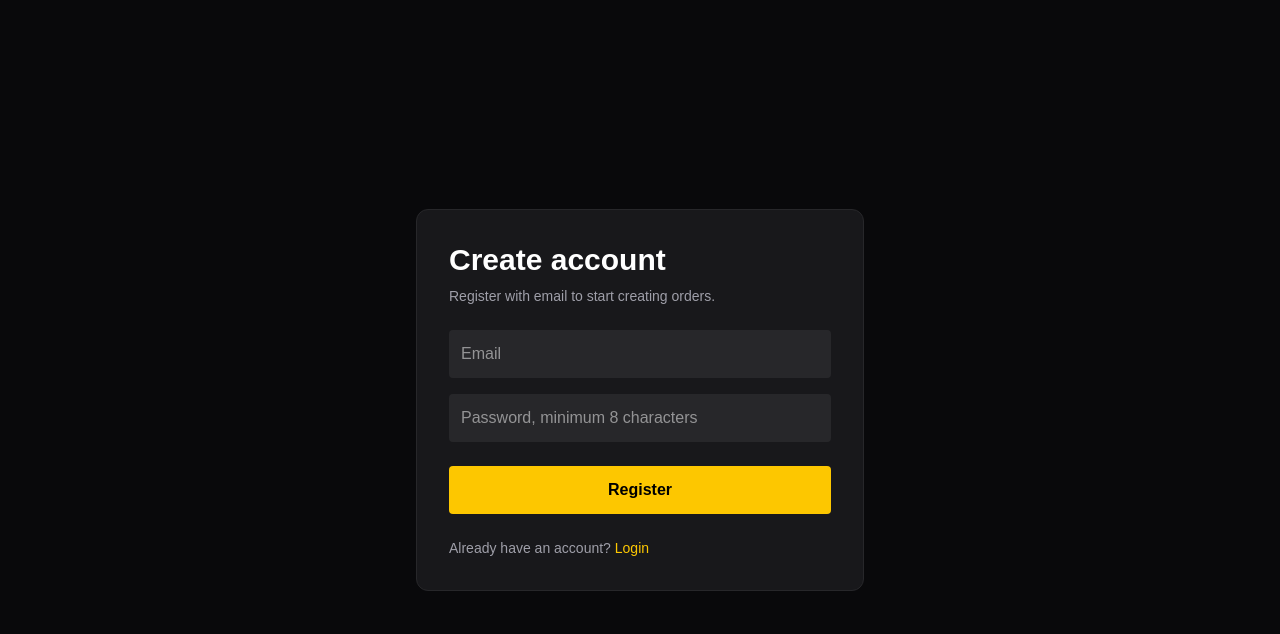
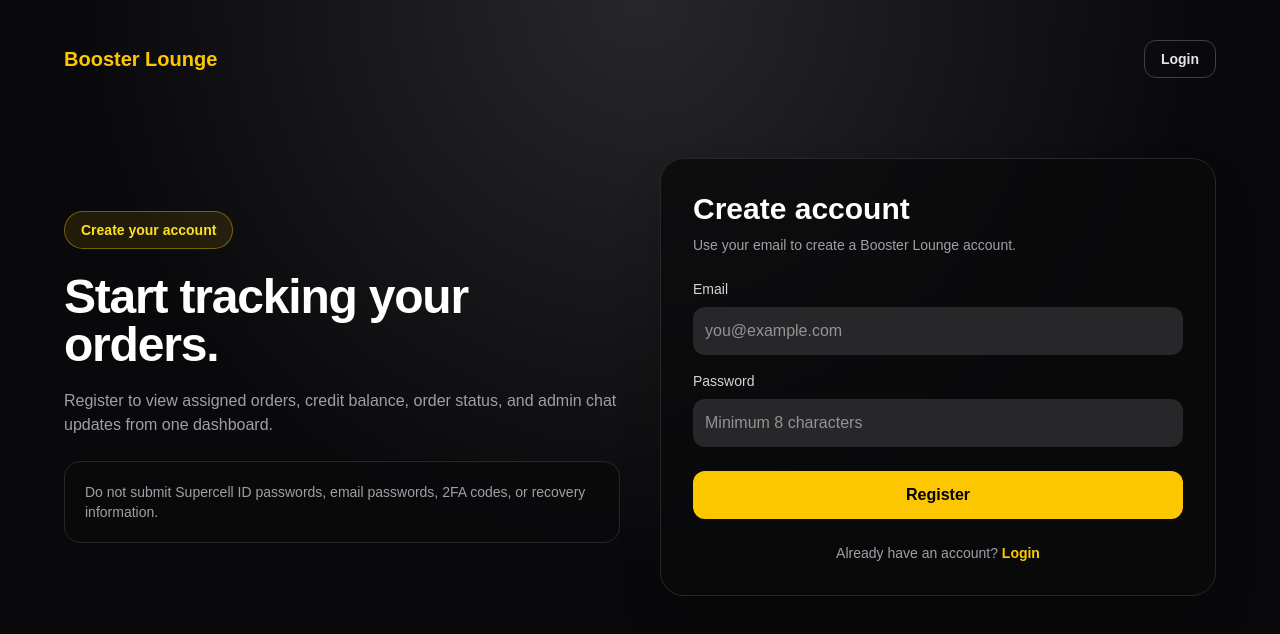
Before and after one commit to Yaohan0/booster-lounge, a Next.js app: page /register in a window 1280 px wide. Shown: the top 634 px of the page. Built offline with nearby package versions, Linux system fonts and the light colour scheme; no server answers.

Commit message:
Improve login and register UI

```diff
--- a/app/login/page.tsx
+++ b/app/login/page.tsx
@@ -46,45 +46,81 @@ export default function LoginPage() {
   }
 
   return (
-    <main className="flex min-h-screen items-center justify-center bg-zinc-950 px-6 text-white">
+    <main className="min-h-screen bg-[radial-gradient(circle_at_top,_#27272a,_#09090b_55%)] px-6 py-10 text-white">
+      <nav className="mx-auto flex max-w-6xl items-center justify-between">
+        <Link href="/" className="text-xl font-bold text-yellow-400">
+          Booster Lounge
+        </Link>
+
+        <Link
+          href="/register"
+          className="rounded-xl bg-yellow-400 px-4 py-2 text-sm font-bold text-black hover:bg-yellow-300"
+        >
+          Create Account
+        </Link>
+      </nav>
+
+      <section className="mx-auto mt-20 grid max-w-6xl items-center gap-10 lg:grid-cols-2">
+        <div>
+          <p className="inline-flex rounded-full border border-yellow-400/40 bg-yellow-400/10 px-4 py-2 text-sm font-semibold text-yellow-300">
+            Welcome back
+          </p>
+
+          <h1 className="mt-6 text-5xl font-bold tracking-tight">
+            Login to your dashboard.
+          </h1>
+
+          <p className="mt-5 max-w-xl text-zinc-400">
+            Track assigned orders, view credit balance, and continue admin/user
+            chat from your account.
+          </p>
+        </div>
+
         <form
           onSubmit={handleLogin}
-        className="w-full max-w-md rounded-xl border border-zinc-800 bg-zinc-900 p-8"
+          className="rounded-3xl border border-zinc-800 bg-zinc-950/80 p-8 shadow-2xl"
         >
-        <h1 className="text-3xl font-bold">Login</h1>
+          <h2 className="text-3xl font-bold">Login</h2>
           <p className="mt-2 text-sm text-zinc-400">
-          Access your Booster Lounge dashboard.
+            Enter your email and password to continue.
           </p>
 
+          <label className="mt-6 block text-sm font-medium text-zinc-300">
+            Email
+          </label>
           <input
-          className="mt-6 w-full rounded bg-zinc-800 p-3 outline-none focus:ring-2 focus:ring-yellow-400"
+            className="mt-2 w-full rounded-xl bg-zinc-800 p-3 outline-none focus:ring-2 focus:ring-yellow-400"
             type="email"
-          placeholder="Email"
+            placeholder="you@example.com"
             value={email}
             onChange={(e) => setEmail(e.target.value)}
             required
           />
 
+          <label className="mt-4 block text-sm font-medium text-zinc-300">
+            Password
+          </label>
           <input
-          className="mt-4 w-full rounded bg-zinc-800 p-3 outline-none focus:ring-2 focus:ring-yellow-400"
+            className="mt-2 w-full rounded-xl bg-zinc-800 p-3 outline-none focus:ring-2 focus:ring-yellow-400"
             type="password"
-          placeholder="Password"
+            placeholder="Your password"
             value={password}
             onChange={(e) => setPassword(e.target.value)}
             required
           />
 
-        <button className="mt-6 w-full rounded bg-yellow-400 p-3 font-bold text-black">
+          <button className="mt-6 w-full rounded-xl bg-yellow-400 p-3 font-bold text-black hover:bg-yellow-300">
             Login
           </button>
 
-        <p className="mt-6 text-sm text-zinc-400">
+          <p className="mt-6 text-center text-sm text-zinc-400">
             No account?{" "}
-          <Link href="/register" className="text-yellow-400">
+            <Link href="/register" className="font-semibold text-yellow-400">
               Register
             </Link>
           </p>
         </form>
+      </section>
     </main>
   );
 }
--- a/app/register/page.tsx
+++ b/app/register/page.tsx
@@ -32,48 +32,93 @@ export default function RegisterPage() {
   }
 
   return (
-    <main className="flex min-h-screen items-center justify-center bg-zinc-950 px-6 text-white">
+    <main className="min-h-screen bg-[radial-gradient(circle_at_top,_#27272a,_#09090b_55%)] px-6 py-10 text-white">
+      <nav className="mx-auto flex max-w-6xl items-center justify-between">
+        <Link href="/" className="text-xl font-bold text-yellow-400">
+          Booster Lounge
+        </Link>
+
+        <Link
+          href="/login"
+          className="rounded-xl border border-zinc-700 px-4 py-2 text-sm font-semibold text-zinc-200 hover:bg-zinc-900"
+        >
+          Login
+        </Link>
+      </nav>
+
+      <section className="mx-auto mt-20 grid max-w-6xl items-center gap-10 lg:grid-cols-2">
+        <div>
+          <p className="inline-flex rounded-full border border-yellow-400/40 bg-yellow-400/10 px-4 py-2 text-sm font-semibold text-yellow-300">
+            Create your account
+          </p>
+
+          <h1 className="mt-6 text-5xl font-bold tracking-tight">
+            Start tracking your orders.
+          </h1>
+
+          <p className="mt-5 max-w-xl text-zinc-400">
+            Register to view assigned orders, credit balance, order status, and
+            admin chat updates from one dashboard.
+          </p>
+
+          <div className="mt-6 rounded-2xl border border-zinc-800 bg-zinc-950/70 p-5 text-sm text-zinc-400">
+            Do not submit Supercell ID passwords, email passwords, 2FA codes, or
+            recovery information.
+          </div>
+        </div>
+
         <form
           onSubmit={handleRegister}
-        className="w-full max-w-md rounded-xl border border-zinc-800 bg-zinc-900 p-8"
+          className="rounded-3xl border border-zinc-800 bg-zinc-950/80 p-8 shadow-2xl"
         >
-        <h1 className="text-3xl font-bold">Create account</h1>
+          <h2 className="text-3xl font-bold">Create account</h2>
           <p className="mt-2 text-sm text-zinc-400">
-          Register with email to start creating orders.
+            Use your email to create a Booster Lounge account.
           </p>
 
+          <label className="mt-6 block text-sm font-medium text-zinc-300">
+            Email
+          </label>
           <input
-          className="mt-6 w-full rounded bg-zinc-800 p-3 outline-none focus:ring-2 focus:ring-yellow-400"
+            className="mt-2 w-full rounded-xl bg-zinc-800 p-3 outline-none focus:ring-2 focus:ring-yellow-400"
             type="email"
-          placeholder="Email"
+            placeholder="you@example.com"
             value={email}
             onChange={(e) => setEmail(e.target.value)}
             required
           />
 
+          <label className="mt-4 block text-sm font-medium text-zinc-300">
+            Password
+          </label>
           <input
-          className="mt-4 w-full rounded bg-zinc-800 p-3 outline-none focus:ring-2 focus:ring-yellow-400"
+            className="mt-2 w-full rounded-xl bg-zinc-800 p-3 outline-none focus:ring-2 focus:ring-yellow-400"
             type="password"
-          placeholder="Password, minimum 8 characters"
+            placeholder="Minimum 8 characters"
             value={password}
             onChange={(e) => setPassword(e.target.value)}
             required
             minLength={8}
           />
 
-        <button className="mt-6 w-full rounded bg-yellow-400 p-3 font-bold text-black">
+          <button className="mt-6 w-full rounded-xl bg-yellow-400 p-3 font-bold text-black hover:bg-yellow-300">
             Register
           </button>
 
-        {message && <p className="mt-4 text-sm text-zinc-300">{message}</p>}
+          {message && (
+            <div className="mt-4 rounded-xl border border-zinc-800 bg-zinc-900 p-3 text-sm text-zinc-300">
+              {message}
+            </div>
+          )}
 
-        <p className="mt-6 text-sm text-zinc-400">
+          <p className="mt-6 text-center text-sm text-zinc-400">
             Already have an account?{" "}
-          <Link href="/login" className="text-yellow-400">
+            <Link href="/login" className="font-semibold text-yellow-400">
               Login
             </Link>
           </p>
         </form>
+      </section>
     </main>
   );
 }
```
Lines whose indentation alone changed are shown as unchanged.
